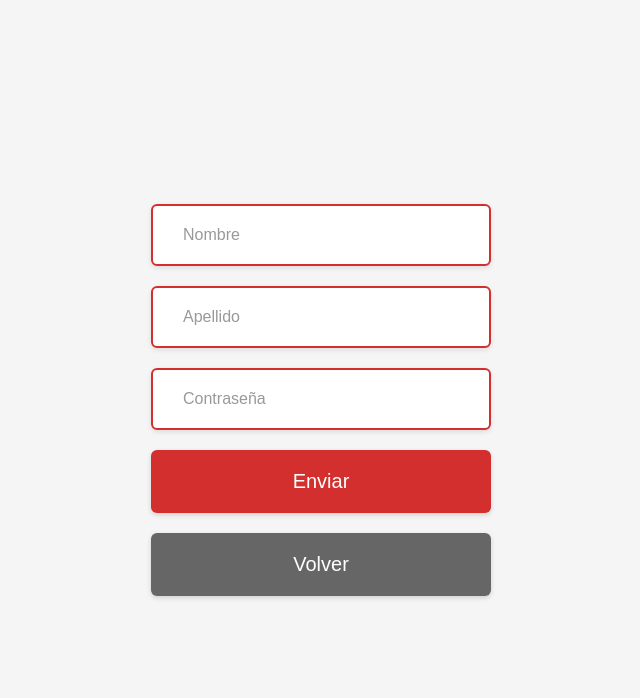
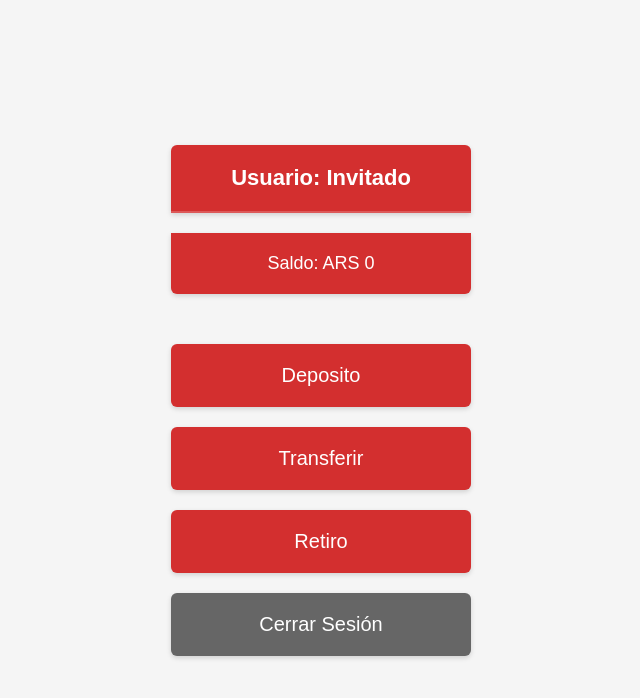
Before and after one commit to VictorMoyan0/Wallet, a React (Vite) app: page /#/menu in a window 1280 px wide. Before the commit this address led to /#/register. Shown: the top 698 px of the page, without its empty margins (319-959 px from the left). Built offline with nearby package versions, Linux system fonts and the light colour scheme.

Commit message:
add style

```diff
--- a/src/Style.css
+++ b/src/Style.css
@@ -237,8 +237,6 @@
 
 /* ---------------------------- Style Menu.jsx  ------------------------------ */
 
-/* ---------------------------- Style Menu.jsx  ------------------------------ */
-
 .menu-options {
   min-height: 100vh;
   width: 340px;
@@ -301,6 +299,15 @@
 .menu-options button:active {
   transform: scale(0.98);
   box-shadow: 0 1px 3px rgba(0, 0, 0, 0.2);
+}
+
+/* Botón de Cerrar Sesión (último botón) */
+.menu-options button:last-child {
+  background-color: #666;
+}
+
+.menu-options button:last-child:hover {
+  background-color: #555;
 }
 
 /* Responsive */
```
